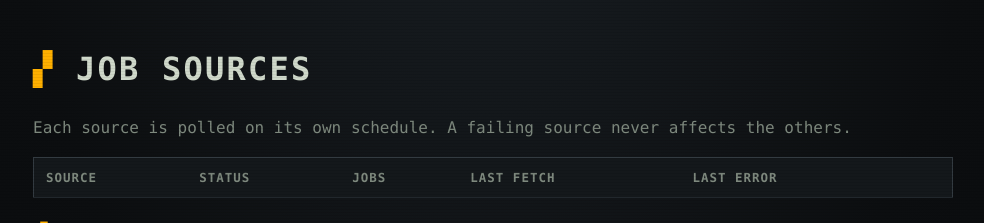
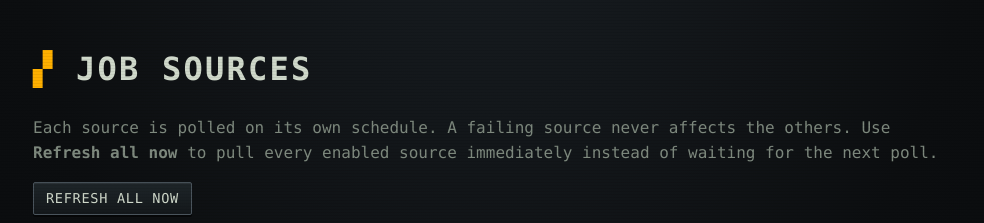
Before and after one commit to kaekaelyn/silver-parakeet, a FastAPI app: page /sources in a window 1280 px wide. Shown: the part 56-279 px from the top of the page, without its empty margins (147-1131 px from the left). Run offline with FastAPI, Linux system fonts and the light colour scheme; data that the repository does not hold is empty; parts of the project's set-up code (start-up, migrations or seed data) failed here and were passed over.

Commit message:
M8: add "Refresh all now" button to poll every enabled source on demand
The Sources page only had per-source "Fetch now"; add a single
POST /sources/fetch-all that runs fetch_all_enabled and reports a
new-jobs / errors summary back through the redirect, so an empty
inbox is easy to distinguish from a silently failing source.

Co-Authored-By: Claude Opus 4.8 <noreply@anthropic.com>
Claude-Session: https://claude.ai/code/session_01QEjvZzxYjgZJYbjAtmWiFT

```diff
--- a/wingman/routes/sources.py
+++ b/wingman/routes/sources.py
@@ -25,7 +25,19 @@ def _refresh_scheduler(request: Request) -> None:
 
 
 @router.get("/sources", response_class=HTMLResponse)
-def sources_page(request: Request) -> HTMLResponse:
+def sources_page(
+    request: Request,
+    refreshed: int | None = None,
+    new: int | None = None,
+    errors: int | None = None,
+) -> HTMLResponse:
+    # A "Refresh all" round trips its result summary through the redirect so
+    # the page can confirm what it actually pulled (and how many failed).
+    refresh_summary = (
+        {"refreshed": refreshed, "new": new or 0, "errors": errors or 0}
+        if refreshed is not None
+        else None
+    )
     with db.session(settings_of(request).db_path) as conn:
         rows = conn.execute(
             """SELECT s.*, count(j.id) AS job_count
@@ -67,6 +79,7 @@ def sources_page(request: Request) -> HTMLResponse:
             "deletable_kinds": DELETABLE_KINDS,
             "watchlist_ats": WATCHLIST_ATS,
             "keyed_boards": keyed,
+            "refresh_summary": refresh_summary,
         },
     )
 
@@ -131,6 +144,28 @@ def fetch_source_now(request: Request, source_id: int) -> RedirectResponse:
     with db.session(settings_of(request).db_path) as conn:
         ingest.fetch_source(conn, source_id)
     return RedirectResponse("/sources", status_code=303)
+
+
+@router.post("/sources/fetch-all")
+def fetch_all_now(request: Request) -> RedirectResponse:
+    """Poll every enabled source once, on demand — the passive refresh button.
+
+    Isolation still holds: fetch_all_enabled records each source's error and
+    keeps going, so one broken board never stops the others.
+    """
+    with db.session(settings_of(request).db_path) as conn:
+        results = ingest.fetch_all_enabled(conn)
+        new_jobs = sum(r.get("new", 0) for r in results if r.get("ok"))
+        errors = sum(1 for r in results if not r.get("ok"))
+        db.record_event(
+            conn,
+            "fetch.all",
+            json.dumps({"sources": len(results), "new": new_jobs, "errors": errors}),
+        )
+    return RedirectResponse(
+        f"/sources?refreshed={len(results)}&new={new_jobs}&errors={errors}",
+        status_code=303,
+    )
 
 
 @router.post("/sources/add-rss")
--- a/wingman/static/wingman.css
+++ b/wingman/static/wingman.css
@@ -222,6 +222,8 @@ button:active {
 .error { color: var(--red); text-shadow: var(--glow-red); }
 
 button.danger:hover { border-color: var(--red); color: var(--red); text-shadow: var(--glow-red); }
+
+.refresh-all { margin: 0 0 0.75rem; }
 
 .add-rss {
   display: flex;
--- a/wingman/templates/sources.html
+++ b/wingman/templates/sources.html
@@ -3,7 +3,20 @@
 {% block content %}
 <h1>Job sources</h1>
 <p class="muted">Each source is polled on its own schedule. A failing source never
-affects the others.</p>
+affects the others. Use <strong>Refresh all now</strong> to pull every enabled source
+immediately instead of waiting for the next poll.</p>
+
+<form method="post" action="/sources/fetch-all" class="refresh-all">
+  <button type="submit">Refresh all now</button>
+</form>
+{% if refresh_summary %}
+<p class="{{ 'error' if refresh_summary.errors else 'muted' }}">
+  Refreshed {{ refresh_summary.refreshed }} source{{ '' if refresh_summary.refreshed == 1 else 's' }} —
+  {{ refresh_summary.new }} new job{{ '' if refresh_summary.new == 1 else 's' }}{% if refresh_summary.errors %},
+  {{ refresh_summary.errors }} error{{ '' if refresh_summary.errors == 1 else 's' }} (see “Last error” below){% endif %}.
+</p>
+{% endif %}
+
 <div class="table-wrap">
   <table class="sources">
     <thead>
```
Also changed, not shown: docs/DEMO.md (+4 -1 lines), tests/test_sources_page.py (+26 -0 lines).
